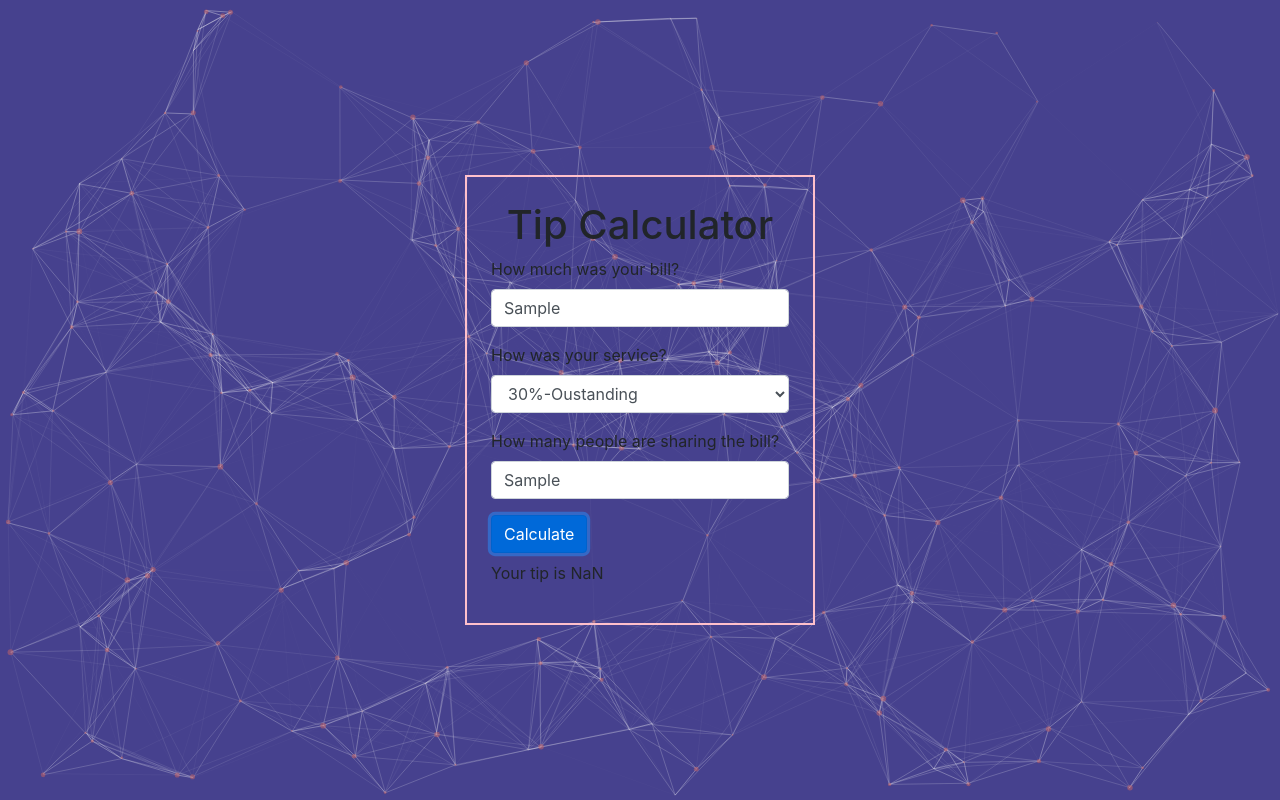
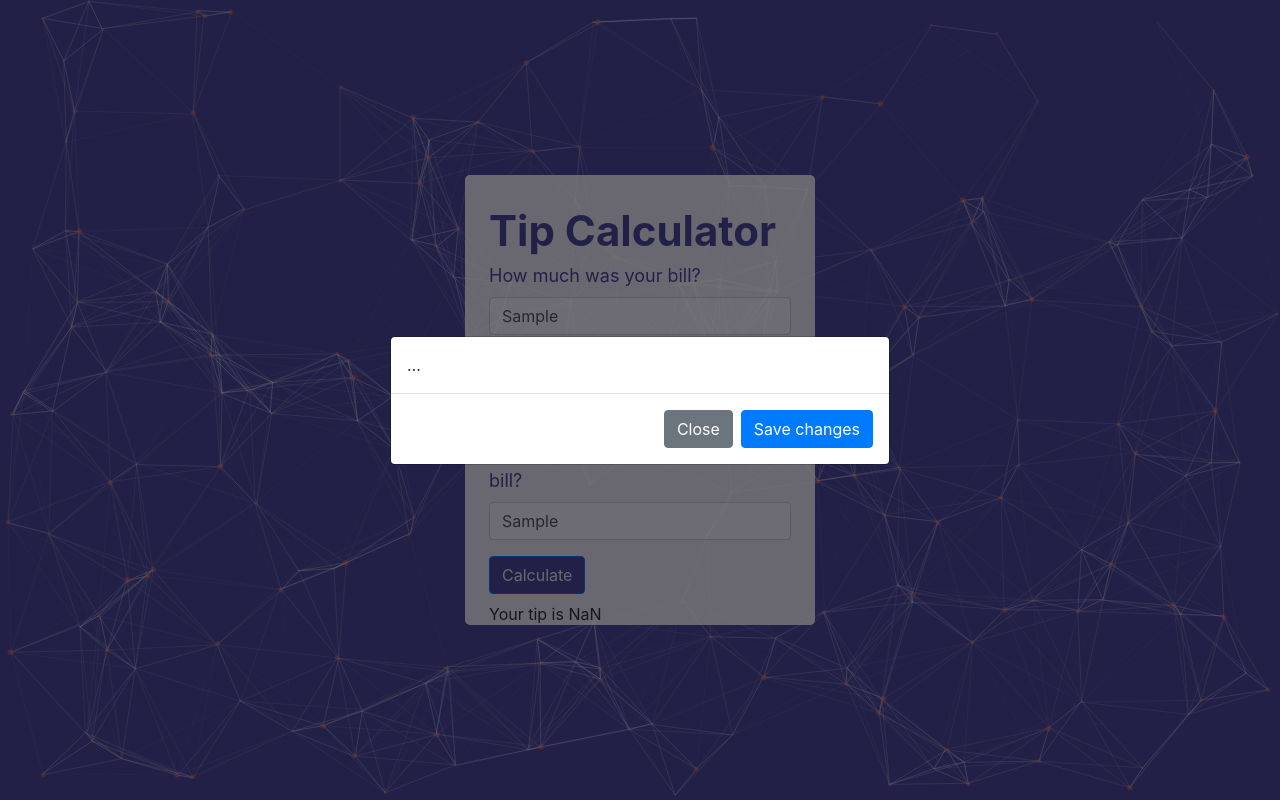
Before and after one commit to CountSigFigs/JSTipCalculator, a website: page index.html in a window 1280 px wide. Both pictures are taken after typing "Sample", "Sample" into the empty fields and a click on the button "Calculate". Drawn offline with nearby package versions, Linux system fonts and the light colour scheme; animation ran at ten frames a second.

Commit message:
starting modal

```diff
--- a/app.js
+++ b/app.js
@@ -6,6 +6,15 @@ const billValue = document.getElementById("billAmount")
   const tipCalculate = document.getElementById("submit")
 
   function tipCalculation() {
+      if (!billValue.value){
+          alert('Enter Your Bill Amount')
+          return;
+      }
+      if (!numberOfGuests.value){
+          alert('Please enter your guest')
+          return;
+      }
+
       if (isNaN(billValue.value)) {
           alert("Please enter a valid number")
       }
--- a/index.html
+++ b/index.html
@@ -10,13 +10,13 @@
 <body>
     <div id="particles-js" className="text-center">
               <div class="form p-4">
-                <h1 class="text-center mb-2">Tip Calculator</h1>
+                <span class="text-center mb-2 formTitle">Tip Calculator</span>
                 <div class="form-group">
-                  <label for="billAmount">How much was your bill?</label>
+                  <label for="billAmount" class="formLabel">How much was your bill?</label>
                   <input class="form-control" id="billAmount" type="text" placeholder="Bill amount">
                 </div>
                 <div class="form-group">
-                  <label for="tipAmount">How was your service?</label>
+                  <label for="tipAmount" class="formLabel">How was your service?</label>
                   <select id="tipAmount" class="form-control">
                     <option value=".3">30%-Oustanding</option>
                     <option value=".25">25%-Great</option>
@@ -27,12 +27,25 @@
                   </select>
                 </div>
                 <div class="form-group">
-                  <label for="amountGuests">How many people are sharing the bill?</label>
+                  <label for="amountGuests" class="formLabel">How many people are sharing the bill?</label>
                   <input class="form-control" type="text" placeholder="number of people" id="amountGuests">
                 </div>
-                <button type="button" class="btn btn-primary" id="submit">Calculate</button>
+                <button type="button" class="btn btn-primary" id="submit" data-toggle="modal" data-target="#exampleModalCenter">Calculate</button>
                 <br>
                 <div id="output" class="mt-2">
+                </div>
+              </div>
+              <div class="modal fade" id="exampleModalCenter" tabindex="-1" role="dialog" aria-labelledby="exampleModalCenterTitle" aria-hidden="true">
+                <div class="modal-dialog modal-dialog-centered" role="document">
+                  <div class="modal-content">
+                    <div class="modal-body">
+                      ...
+                    </div>
+                    <div class="modal-footer">
+                      <button type="button" class="btn btn-secondary" data-dismiss="modal">Close</button>
+                      <button type="button" class="btn btn-primary">Save changes</button>
+                    </div>
+                  </div>
                 </div>
               </div>
     </div>
--- a/styles.css
+++ b/styles.css
@@ -16,8 +16,32 @@ body{
 
 .form{
     position: absolute;
-    border: solid 2px pink;
     height: 450px;
     width: 350px;
     margin: 0 auto;
+    background-color: whitesmoke;
+    opacity: 0.8;
+    border-radius: 5px;
 }
+.formTitle{
+    color: #46418e;
+    font-size: 42px;
+    font-weight: bold;
+}
+
+.formLabel{
+    color: #46418e;
+    font-size: 18px;
+}
+
+#submit{
+    background-color: #46418e;
+    color: whitesmoke;
+    transition: all .2s ease-in-out;
+}
+
+#submit:hover{
+    background-color: #726f9b;
+    border-color: #726f9b;
+    transform: scale(1.1);
+}
```
